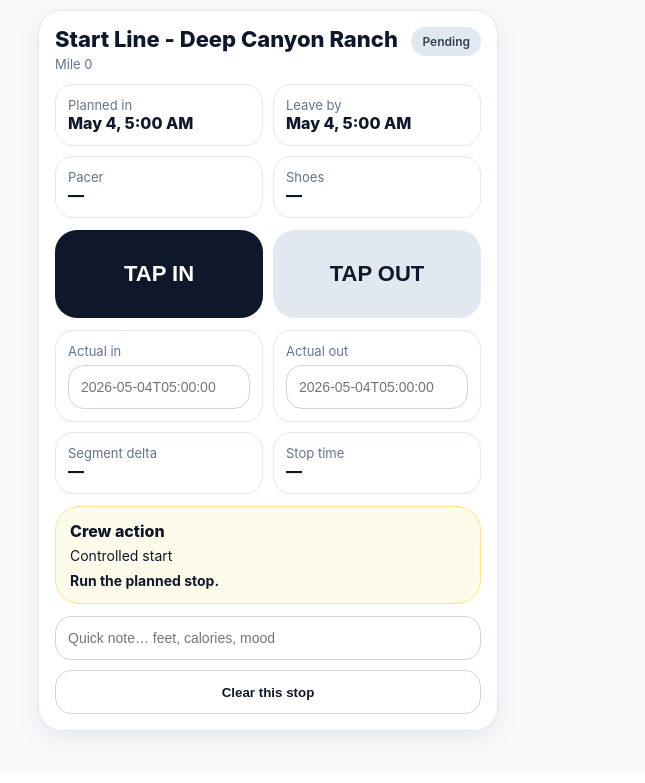
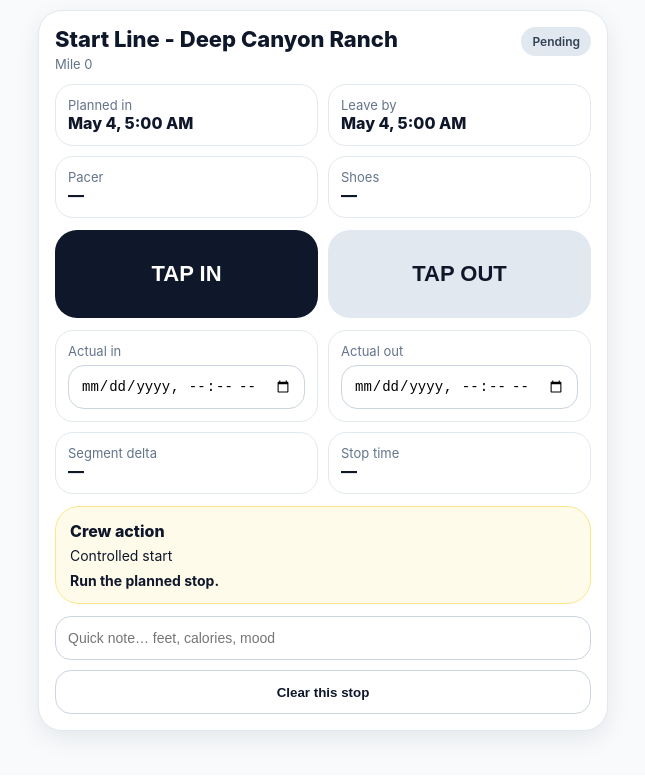
Before and after one commit to pattersonmaryclaire-prog/Cocodona-2026, a React (Vite) app: page / in a window 1280 px wide. Shown: the part 653-1436 px from the top of the page, without its empty margins (372-1017 px from the left). Built offline with nearby package versions, Linux system fonts and the light colour scheme.

Commit message:
Update App.jsx

```diff
--- a/src/App.jsx
+++ b/src/App.jsx
@@ -473,6 +473,26 @@ function formatTimeOnly(value) {
   });
 }
 
+function toDateTimeLocalValue(value) {
+  if (!value) return "";
+  const d = new Date(value);
+  if (Number.isNaN(d.getTime())) return "";
+  const pad = (n) => String(n).padStart(2, "0");
+  const year = d.getFullYear();
+  const month = pad(d.getMonth() + 1);
+  const day = pad(d.getDate());
+  const hours = pad(d.getHours());
+  const minutes = pad(d.getMinutes());
+  return `${year}-${month}-${day}T${hours}:${minutes}`;
+}
+
+function fromDateTimeLocalValue(value) {
+  if (!value) return "";
+  const d = new Date(value);
+  if (Number.isNaN(d.getTime())) return "";
+  return d.toISOString();
+}
+
 function formatDuration(ms) {
   if (ms === null || ms === undefined || Number.isNaN(ms)) return "—";
   const sign = ms < 0 ? "-" : "";
@@ -902,19 +922,23 @@ function App() {
               <div style={styles.statBox}>
                 <div style={styles.muted}>Actual in</div>
                 <input
+                  type="datetime-local"
                   style={{ ...styles.input, marginTop: "6px" }}
-                  value={current.actualIn}
-                  onChange={(e) => setField(currentIndex, "actualIn", e.target.value)}
-                  placeholder="2026-05-04T05:00:00"
+                  value={toDateTimeLocalValue(current.actualIn)}
+                  onChange={(e) =>
+                    setField(currentIndex, "actualIn", fromDateTimeLocalValue(e.target.value))
+                  }
                 />
               </div>
               <div style={styles.statBox}>
                 <div style={styles.muted}>Actual out</div>
                 <input
+                  type="datetime-local"
                   style={{ ...styles.input, marginTop: "6px" }}
-                  value={current.actualOut}
-                  onChange={(e) => setField(currentIndex, "actualOut", e.target.value)}
-                  placeholder="2026-05-04T05:00:00"
+                  value={toDateTimeLocalValue(current.actualOut)}
+                  onChange={(e) =>
+                    setField(currentIndex, "actualOut", fromDateTimeLocalValue(e.target.value))
+                  }
                 />
               </div>
               <div style={styles.statBox}>
@@ -1010,6 +1034,9 @@ function App() {
                       </div>
                       <div>
                         Actual out: <strong>{formatTimeOnly(station.actualOut)}</strong>
+                      </div>
+                      <div>
+                        Stop time: <strong>{formatDuration(station.stopMs)}</strong>
                       </div>
                     </div>
                     <div style={{ ...styles.grid2, marginTop: "10px" }}>
```
